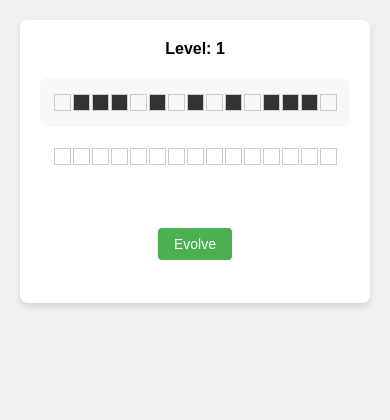
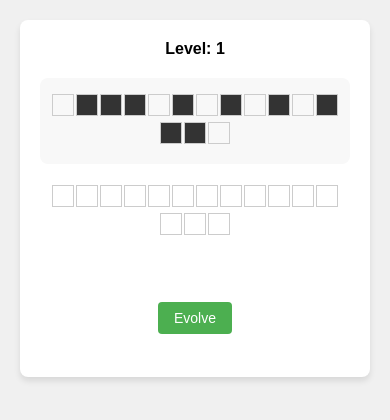
Before and after one commit to seanwentzel/spray, a plain HTML site: page index.html in a window 390 px wide. Drawn offline with Linux system fonts and the light colour scheme.

Commit message:
Revert "better mobile css"
This reverts commit 2f8bb5fe2dc8d433278c94eb7f510372cae4a741.

```diff
--- a/css/styles.css
+++ b/css/styles.css
@@ -41,9 +41,6 @@ h1 {
 
 .cell-row {
     margin: 5px 0;
-    display: flex;
-    overflow-x: auto; /* Enable horizontal scrolling */
-    white-space: nowrap; /* Prevent wrapping */
 }
 
 .target-pattern {
@@ -157,13 +154,9 @@ select {
 /* Media queries for responsive design */
 @media (max-width: 600px) {
     .cell {
-        width: 15px; /* Reduce size further */
-        height: 15px;
+        width: 20px;
+        height: 20px;
         margin: 1px;
-    }
-
-    .cell-row {
-        justify-content: center; /* Center the cells */
     }
 
     button {
@@ -173,7 +166,7 @@ select {
     }
 
     .rule-cell, .result-cell {
-        width: 10px; /* Adjust rule and result cells */
-        height: 10px;
+        width: 12px;
+        height: 12px;
     }
 }
```
